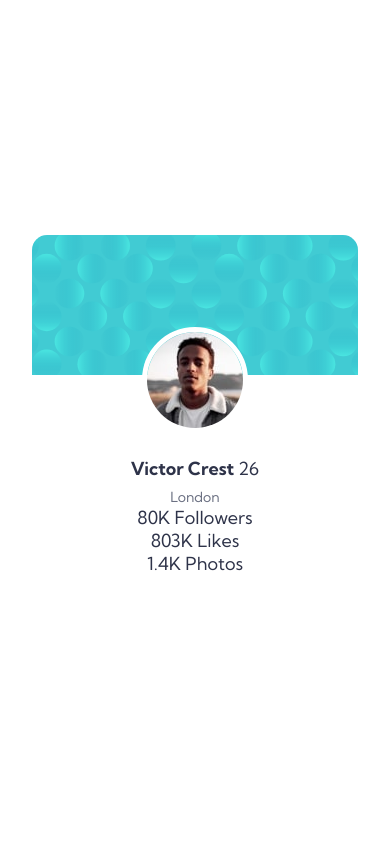
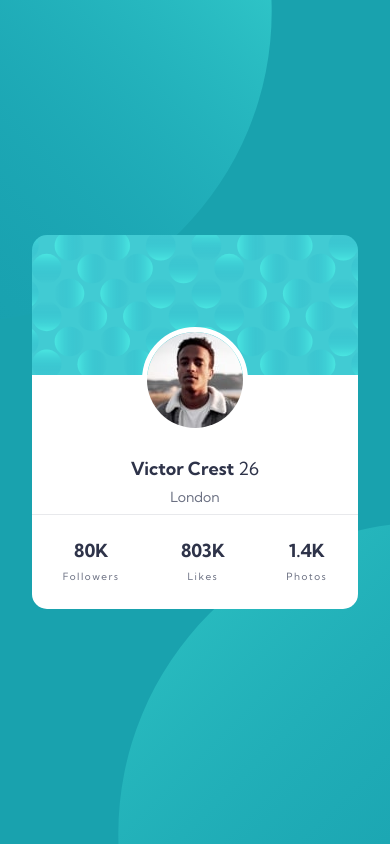
Before and after one commit to natalliasdh/profile-card-page, a plain HTML site: page index.html in a window 390 px wide. Drawn offline with Linux system fonts and the light colour scheme.

Commit message:
Mobile, background added

```diff
--- a/assets/css/style.css
+++ b/assets/css/style.css
@@ -8,6 +8,12 @@ body {
     font-size: 18px;
     font-family: 'Kumbh Sans', sans-serif;
     color: #2E3349;
+    background-image: url("../images/bg-pattern-top.svg"), url("../images/bg-pattern-bottom.svg");
+    background-repeat: no-repeat, no-repeat;
+    background-size: 622px, 622px;
+    background-position: left -350px top -300px, right -350px bottom -300px;
+    background-color: hsl(185, 75%, 39%);
+    background-attachment: fixed, fixed;
 }
 
 main {
@@ -28,6 +34,7 @@ main {
     left: 50%;
     margin: -187px 0 0 -163px;
     text-align: center;
+    background-color: white;
 }
 
 .photo {
@@ -55,3 +62,25 @@ h2 {
     color: #6B7082;
     font-weight: 400;
 }
+
+.stats {
+    position: absolute;
+    bottom: 0;
+    border-top: 1px #E8E9EC solid;
+    width: 100%;
+    display: flex;
+    flex-flow: row nowrap;
+    justify-content: space-around;
+    padding-bottom: 24px;
+    padding-top: 24px;
+}
+
+.number {
+    font-weight: 700;
+}
+
+.details {
+    font-size: 10px;
+    color: #6B7082;
+    letter-spacing: 1.5px;
+}
--- a/index.html
+++ b/index.html
@@ -17,11 +17,11 @@
             <h1> Victor Crest <span>26</span></h1>
             <h2>London</h2>
             <div class="stats">
-                <div> 80K Followers</div>
+                <div> <span class="number">80K</span><br> <span class="details">Followers</span></div>
 
-                <div>803K Likes</div>
+                <div><span class="number">803K</span><br> <span class="details">Likes</span></div>
 
-                <div> 1.4K Photos</div>
+                <div><span class="number">1.4K<br></span> <span class="details">Photos</span></div>
             </div>
     </main>
 </body>
```
